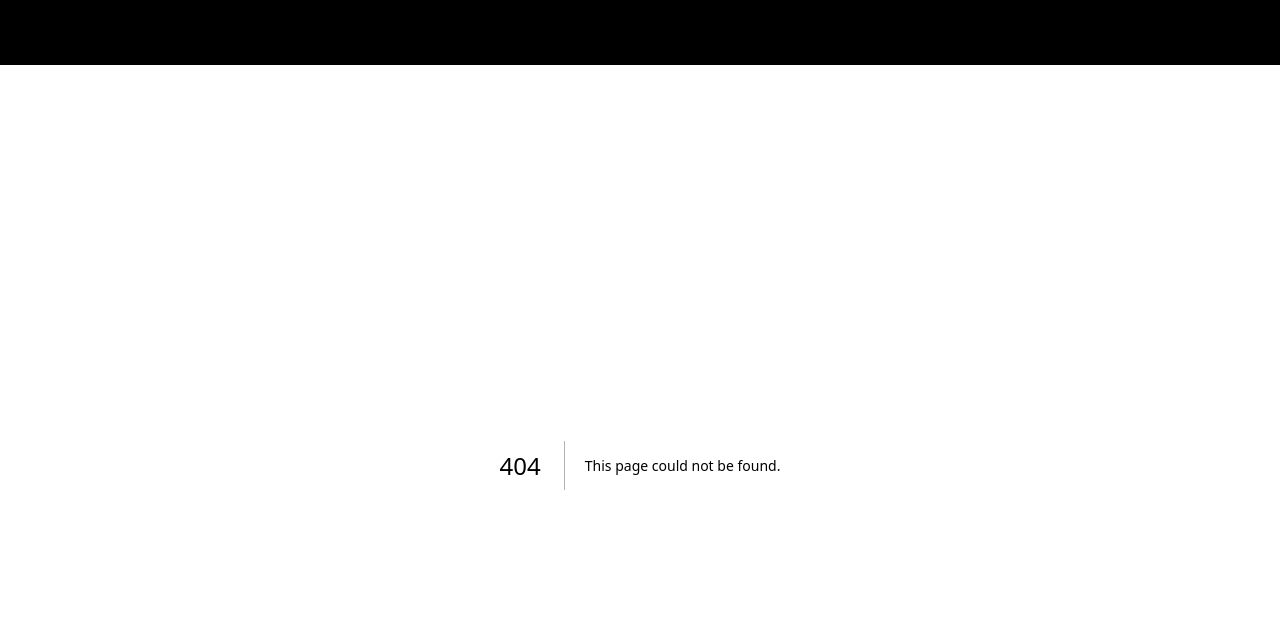
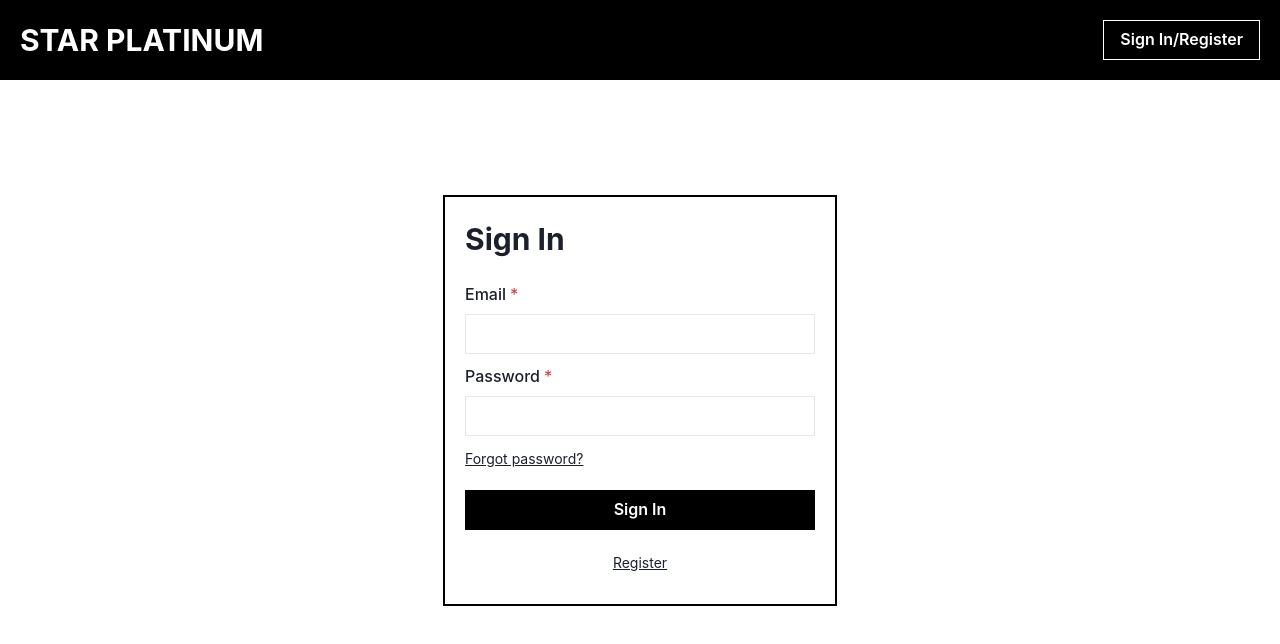
Before and after one commit to Dev-Akashili/star-platinum, a Next.js app in the folder frontend/: page /auth/sign-in in a window 1280 px wide. Before the commit this address had no page. Shown: the top 644 px of the page. Built offline with nearby package versions, Linux system fonts and the light colour scheme.

Commit message:
feat: add sign in page ui
- added component to build auth forms/pages ui
- added sign in form

```diff
--- /dev/null
+++ b/frontend/app/auth/sign-in/page.tsx
@@ -0,0 +1,26 @@
+import FormButton from "@/components/forms/FormButton";
+import FormInput from "@/components/forms/FormInput";
+import FormLayout from "@/components/forms/FormLayout";
+import FormLink from "@/components/forms/FormLink";
+import { Box, Button } from "@chakra-ui/react";
+
+export default function SignIn() {
+  return (
+    <FormLayout name="Sign In">
+      <Box minW="350px">
+        <FormInput isRequired={true} label="Email" name="email" type="email" />
+        <FormInput
+          isRequired={true}
+          label="Password"
+          name="password"
+          type="password"
+        />
+        <FormLink name="Forgot password?" to="/" />
+        <FormButton name="Sign In" />
+        <Box textAlign="center" m="20px 0px 10px 0px">
+          <FormLink name="Register" to="/" />
+        </Box>
+      </Box>
+    </FormLayout>
+  );
+}
--- a/frontend/components/Navbar.tsx
+++ b/frontend/components/Navbar.tsx
@@ -1,5 +1,29 @@
-import { Box } from "@chakra-ui/react";
+import { Box, Button, Flex, Text } from "@chakra-ui/react";
+import Link from "next/link";
 
 export default function Navbar() {
-  return <Box height="65px" backgroundColor="black"></Box>;
+  return (
+    <Box height="80px" backgroundColor="black">
+      <Flex m="auto 20px" alignItems="center" height="100%">
+        <Link href="/">
+          <Text fontSize="3xl" fontWeight="bold" color="white">
+            STAR PLATINUM
+          </Text>
+        </Link>
+        <Box ml="auto">
+          <Link href="auth/sign-in">
+            <Button
+              color="white"
+              variant="ghost"
+              border="1px solid"
+              borderRadius="0px"
+              _hover={{ bg: "grey" }}
+            >
+              Sign In/Register
+            </Button>
+          </Link>
+        </Box>
+      </Flex>
+    </Box>
+  );
 }
--- /dev/null
+++ b/frontend/components/forms/FormButton.tsx
@@ -0,0 +1,25 @@
+import { Button } from "@chakra-ui/react";
+
+interface FormButtonProps {
+  name: string;
+}
+
+export default function FormButton({ name }: FormButtonProps) {
+  return (
+    <Button
+      w="100%"
+      mt="20px"
+      color="white"
+      backgroundColor="black"
+      borderRadius="0px"
+      _hover={{
+        border: "1px solid black",
+        backgroundColor: "white",
+        color: "black"
+      }}
+      type="submit"
+    >
+      {name}
+    </Button>
+  );
+}
--- /dev/null
+++ b/frontend/components/forms/FormInput.tsx
@@ -0,0 +1,22 @@
+import { FormControl, FormLabel, Input } from "@chakra-ui/react";
+
+interface FormInputProps {
+  isRequired?: boolean;
+  label: string;
+  name: string;
+  type: string;
+}
+
+export default function FormInput({
+  isRequired,
+  label,
+  name,
+  type
+}: FormInputProps) {
+  return (
+    <FormControl isRequired={isRequired} m="10px 0px">
+      <FormLabel>{label}</FormLabel>
+      <Input name={name} type={type} borderRadius="0px" />
+    </FormControl>
+  );
+}
--- /dev/null
+++ b/frontend/components/forms/FormLayout.tsx
@@ -0,0 +1,19 @@
+import { Box, Flex, Text } from "@chakra-ui/react";
+
+interface FormLayoutProps {
+  children: React.ReactNode;
+  name: string;
+}
+
+export default function FormLayout({ children, name }: FormLayoutProps) {
+  return (
+    <Flex justify="center" align="center" minH="80vh">
+      <Box p="20px" border="2px solid black" borderRadius="0px">
+        <Text fontSize="3xl" fontWeight="bold" mb="20px">
+          {name}
+        </Text>
+        <Box>{children}</Box>
+      </Box>
+    </Flex>
+  );
+}
--- /dev/null
+++ b/frontend/components/forms/FormLink.tsx
@@ -0,0 +1,17 @@
+import { Text } from "@chakra-ui/react";
+import Link from "next/link";
+
+interface FormLinkProps {
+  name: string;
+  to: string;
+}
+
+export default function FormLink({ name, to }: FormLinkProps) {
+  return (
+    <Link href={to}>
+      <Text as="u" fontSize="sm">
+        {name}
+      </Text>
+    </Link>
+  );
+}
```
Also changed, not shown: frontend/app/home/page.tsx (+8 -2 lines), 1 other file (tests, documents, lock files or other folders).
